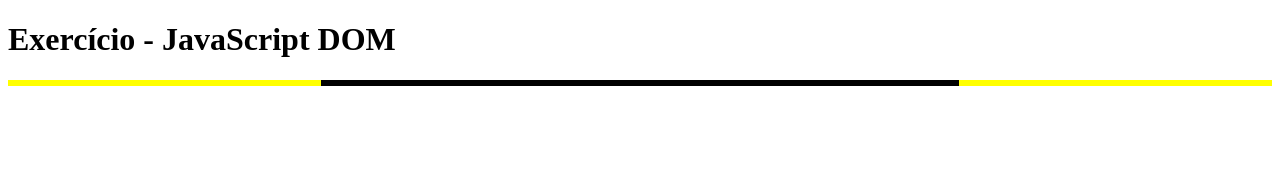
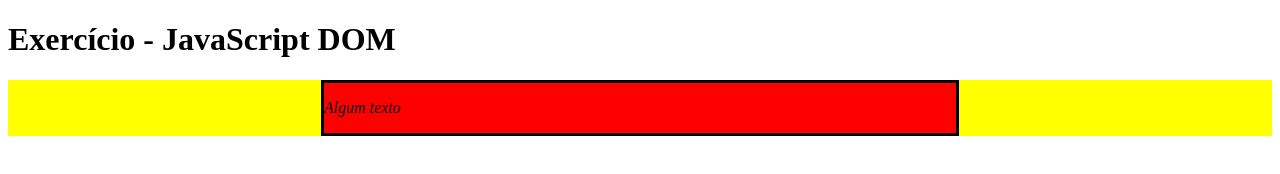
Before and after one commit to RaphaelMocellin/trybe-exercicios, a plain HTML site: page fundamentos/secao-05-javascript-dom/dia-02-elementos/index.html in a window 1280 px wide. Drawn offline with Linux system fonts and the light colour scheme.

Commit message:
finalizado exercício 4

```diff
--- a/fundamentos/secao-05-javascript-dom/dia-02-elementos/index.html
+++ b/fundamentos/secao-05-javascript-dom/dia-02-elementos/index.html
@@ -72,6 +72,11 @@
         let tagSection = document.createElement('section');
         tagSection.className = 'center-content';
         tagMain.appendChild(tagSection);
+
+        // Adicionando tag p como filho do section
+        let tagP = document.createElement('p');
+        tagP.innerText = 'Algum texto';
+        tagSection.appendChild(tagP);
     </script>
   </body>
 </html>
```
